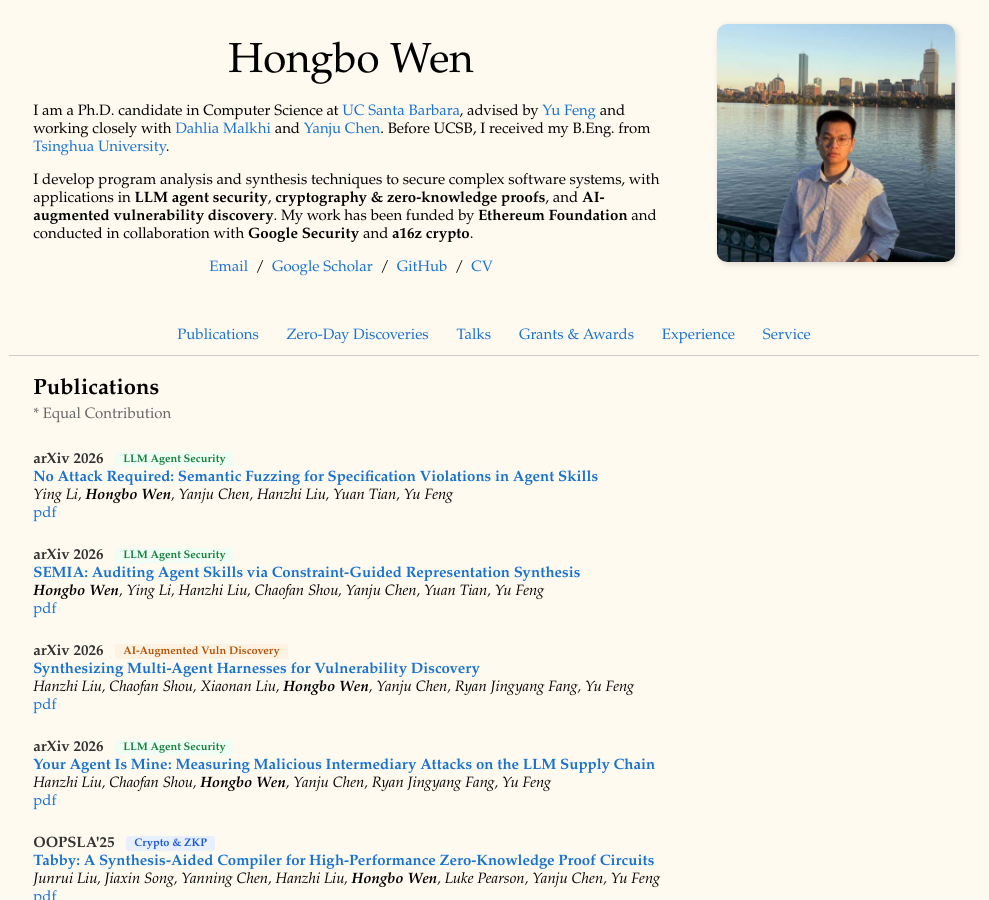
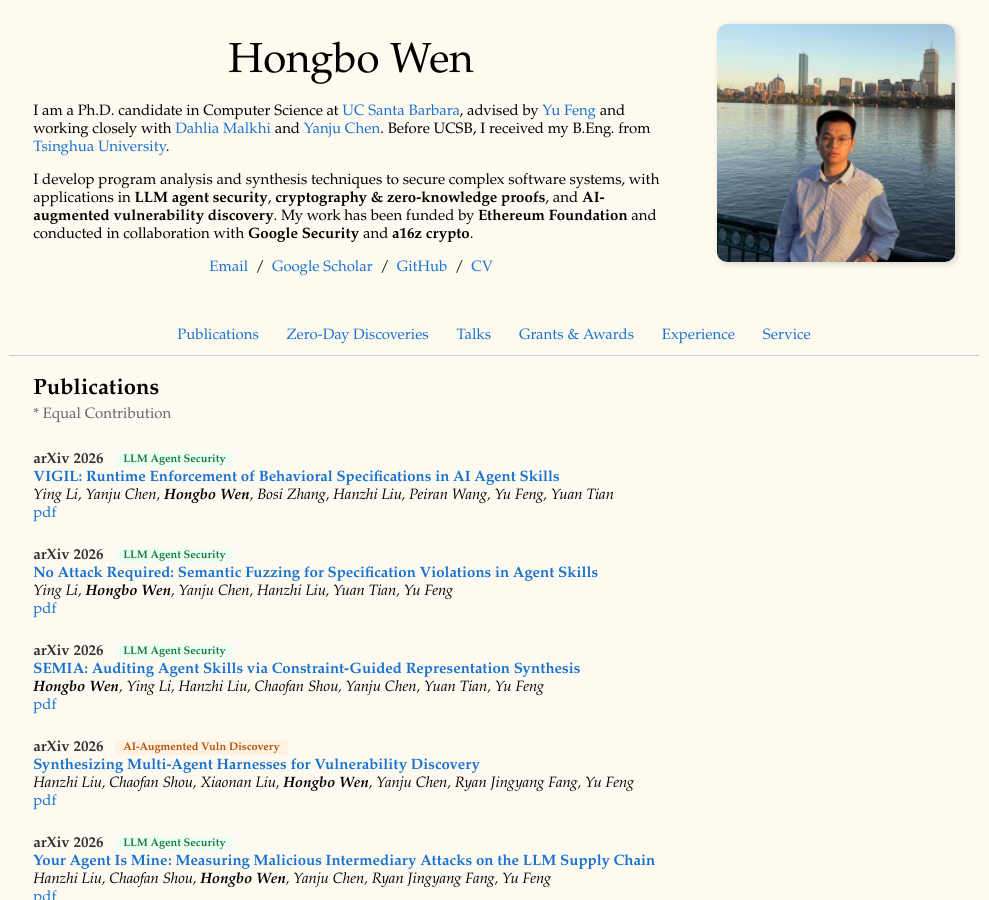
Before and after one commit to whbjzzwjxq/whbjzzwjxq.github.io, a Jekyll site: the page built from _posts/2025-01-28-USENIX_AEC.markdown, in a window 1280 px wide and 900 px high. Shown: the whole window, without its empty margins (146-1135 px from the left). Built offline with Jekyll 4.4.1, drawn with Linux system fonts in a browser that asks for light colours.

Commit message:
Update homepage publications and CV
Co-authored-by: Codex <noreply@openai.com>

```diff
--- a/_layouts/default.html
+++ b/_layouts/default.html
@@ -24,7 +24,7 @@
                 I am a Ph.D. candidate in Computer Science at
                 <a href="https://www.ucsb.edu/">UC Santa Barbara</a>,
                 advised by <a href="https://fredfeng.github.io/">Yu Feng</a>
-                and working closely with <a href="https://dahliamalkhi.github.io/">Dahlia Malkhi</a> and <a href="https://sites.cs.ucsb.edu/~yanju/">Yanju Chen</a>.
+                and working closely with <a href="https://dahliamalkhi.github.io/">Dahlia Malkhi</a> and <a href="https://chyanju.github.io/">Yanju Chen</a>.
                 Before UCSB, I received my B.Eng. from
                 <a href="https://www.tsinghua.edu.cn/en/">Tsinghua University</a>.
               </p>
@@ -71,6 +71,22 @@
           </tr>
         </table>
         <table style="width:100%;border:0;border-spacing:0;border-collapse:separate;margin-right:auto;margin-left:auto;">
+          <!-- VIGIL (arXiv 2026) -->
+          <tr>
+            <td style="padding:12px 2.5%;width:75%;vertical-align:middle">
+              <span class="pub-venue">arXiv 2026</span>
+              <span class="label label-agent">LLM Agent Security</span><br>
+              <a href="https://arxiv.org/abs/2606.26524">
+                <papertitle>VIGIL: Runtime Enforcement of Behavioral Specifications in AI Agent Skills</papertitle>
+              </a><br>
+              <span class="pub-authors">Ying Li, Yanju Chen, <b>Hongbo Wen</b>, Bosi Zhang, Hanzhi Liu, Peiran Wang, Yu Feng, Yuan Tian</span><br>
+              <span class="pub-links">
+                <a href="/pdfs/26_ARXIV_VIGIL.pdf">pdf</a>
+              </span>
+            </td>
+            <td style="padding:8px 2.5%;width:25%;vertical-align:middle;min-width:100px">
+            </td>
+          </tr>
           <!-- Sefz (arXiv 2026) -->
           <tr>
             <td style="padding:12px 2.5%;width:75%;vertical-align:middle">
```
Also changed, not shown: 2 other files.
